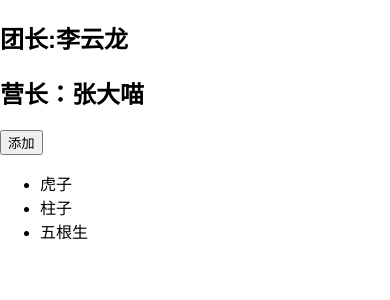
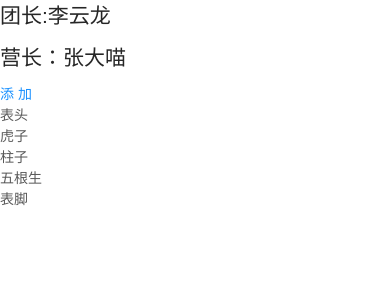
Before and after one commit to Jettfeng/react-node, a React app in the folder app/: page / in a window 390 px wide. Shown: the top 300 px of the page. Built offline with nearby package versions, Linux system fonts and the light colour scheme.

Commit message:
3-7 antd-mobile 组件使用

```diff
--- a/app/src/App.js
+++ b/app/src/App.js
@@ -1,5 +1,5 @@
 import React, {Component} from 'react';
-
+import {Button, List} from 'antd-mobile';
 class App extends Component {
   render () {
     const boss = '李云龙';
@@ -17,29 +17,34 @@ class One extends Component {
     super (props);
     this.state = {
       solders: ['虎子', '柱子', '五根生'],
-    }
-    this.addSolder = this.addSolder.bind(this)
+      listHeader:'表头',
+      listFooter:'表脚'
+    };
+    this.addSolder = this.addSolder.bind (this);
   }
-  componentWillMount(){
-    console.log('组件马上就要加载了');
+  componentWillMount () {
+    console.log ('组件马上就要加载了');
   }
-  componentDidMount(){
-    console.log('组件加载完毕');
+  componentDidMount () {
+    console.log ('组件加载完毕');
   }
-  addSolder(){
-      this.setState({
-        solders:[...this.state.solders,'新添加的'+Math.random()]
-      })
+  addSolder () {
+    this.setState ({
+      solders: [...this.state.solders, '新添加的' + Math.random ()]
+    });
   }
   render () {
-    console.log('组件正在加载');
+    console.log ('组件正在加载');
     return (
       <div>
         <h2>营长：{this.props.boss}</h2>
-        <button onClick={this.addSolder.bind(this)}>添加</button>
-        <ul>
+        <Button type="primary" onClick={this.addSolder.bind (this)}>添加</Button>
+        <List renderHeader={()=>this.state.listHeader} renderFooter={()=>this.state.listFooter}>
+          {this.state.solders.map (v => <List.Item key={v}>{v}</List.Item>)}
+        </List>
+        {/* <ul>
           {this.state.solders.map(v=><li key={v}>{v}</li>)}
-        </ul>
+        </ul> */}
       </div>
     );
   }
```
Also changed, not shown: app/package.json (+13 -0 lines), 2 other files (tests, documents, lock files or other folders).
